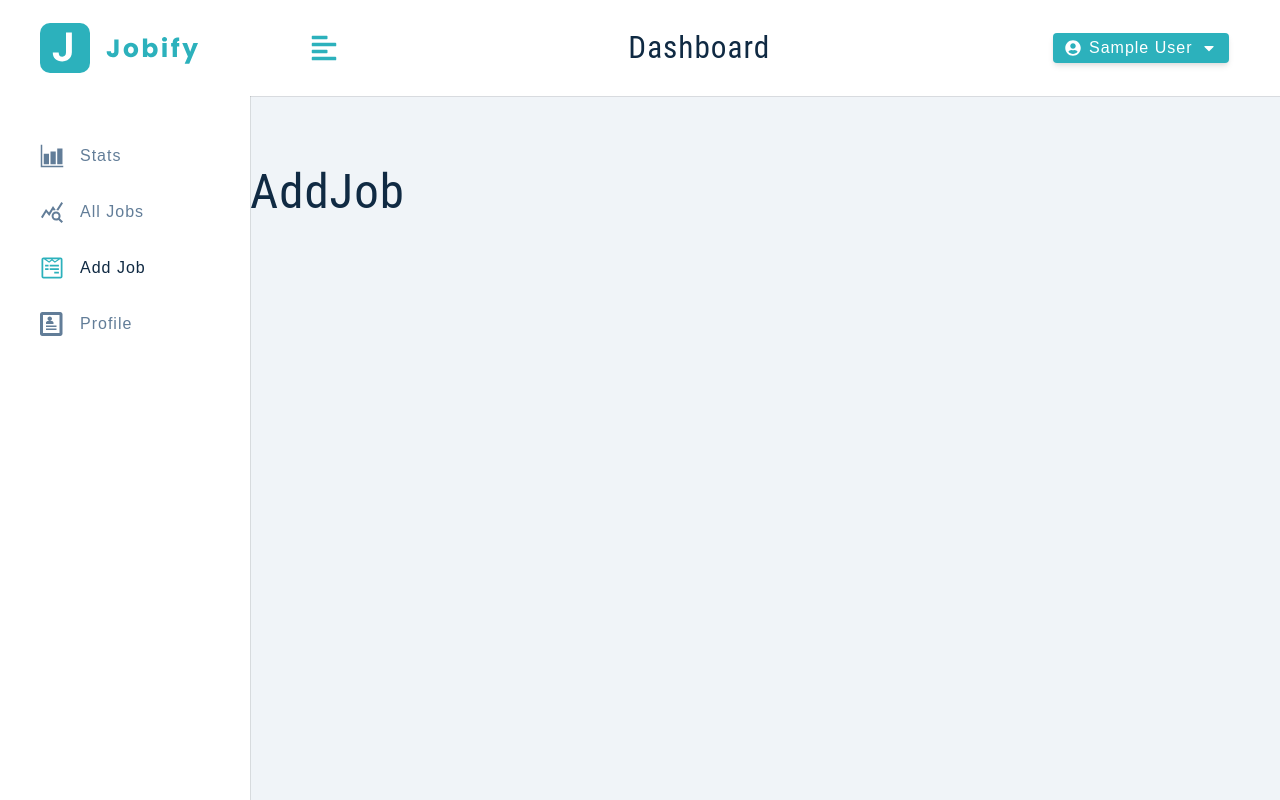
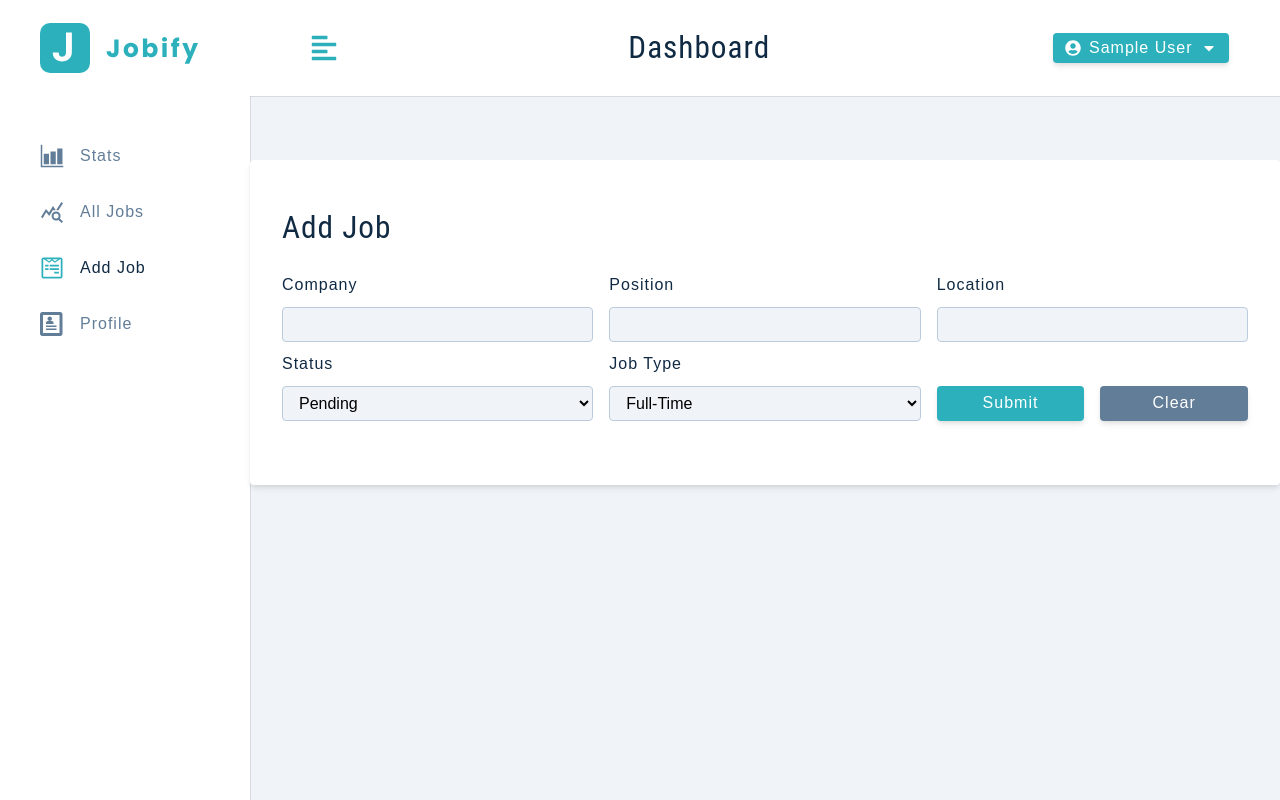
Before and after one commit to DarrelASandbox/jobify, a React (Create React App) app in the folder client/: page /add-job in a window 1280 px wide. Built offline with nearby package versions, Linux system fonts and the light colour scheme; sample sign-in values are in the browser's storage.

Commit message:
Setup Add Job page for Frontend; handleChange, clearValues & Create Job functions. There is an issue with backend error handling not showing on screen.

```diff
--- /dev/null
+++ b/client/src/components/FormRowSelect.js
@@ -0,0 +1,25 @@
+const FormRowSelect = ({ labelText, name, value, handleChange, list }) => {
+  return (
+    <div className='form-row'>
+      <label htmlFor='jobType' className='form-label'>
+        {labelText || name}
+      </label>
+      <select
+        name={name}
+        value={value}
+        className='form-select'
+        onChange={handleChange}
+      >
+        {list.map((itemValue, index) => {
+          return (
+            <option key={index} value={itemValue}>
+              {itemValue}
+            </option>
+          );
+        })}
+      </select>
+    </div>
+  );
+};
+
+export default FormRowSelect;
--- a/client/src/components/index.js
+++ b/client/src/components/index.js
@@ -1,8 +1,17 @@
 import Alert from './Alert';
 import BigSidebar from './BigSidebar';
 import FormRow from './FormRow';
+import FormRowSelect from './FormRowSelect';
 import Logo from './Logo';
 import Navbar from './Navbar';
 import SmallSidebar from './SmallSidebar';
 
-export { Logo, FormRow, Alert, Navbar, SmallSidebar, BigSidebar };
+export {
+  Logo,
+  FormRow,
+  Alert,
+  Navbar,
+  SmallSidebar,
+  BigSidebar,
+  FormRowSelect,
+};
--- a/client/src/context/actions.js
+++ b/client/src/context/actions.js
@@ -19,3 +19,10 @@
 export const UPDATE_USER_BEGIN = 'UPDATE_USER_BEGIN';
 export const UPDATE_USER_SUCCESS = 'UPDATE_USER_SUCCESS';
 export const UPDATE_USER_ERROR = 'UPDATE_USER_ERROR';
+
+export const HANDLE_CHANGE = 'HANDLE_CHANGE';
+export const CLEAR_VALUES = 'CLEAR_VALUES';
+
+export const CREATE_JOB_BEGIN = 'CREATE_JOB_BEGIN';
+export const CREATE_JOB_SUCCESS = 'CREATE_JOB_SUCCESS';
+export const CREATE_JOB_ERROR = 'CREATE_JOB_ERROR';
--- a/client/src/context/appContext.js
+++ b/client/src/context/appContext.js
@@ -2,7 +2,12 @@
 import React, { useContext, useReducer } from 'react';
 import {
   CLEAR_ALERT,
+  CLEAR_VALUES,
+  CREATE_JOB_BEGIN,
+  CREATE_JOB_ERROR,
+  CREATE_JOB_SUCCESS,
   DISPLAY_ALERT,
+  HANDLE_CHANGE,
   LOGIN_USER_BEGIN,
   LOGIN_USER_ERROR,
   LOGIN_USER_SUCCESS,
@@ -32,8 +37,16 @@
   user: user ? JSON.parse(user) : null,
   token: token,
   userLocation: location || '',
+  showSidebar: false,
+  isEditing: false,
+  editJobId: '',
+  company: '',
+  position: '',
   jobLocation: location || '',
-  showSidebar: false,
+  jobTypeOptions: ['Full-Time', 'Part-Time', 'Remote', 'Internship'],
+  jobType: 'Full-Time',
+  statusOptions: ['Interview', 'Declined', 'Pending'],
+  status: 'Pending',
 };
 
 const AppContext = React.createContext();
@@ -179,6 +192,37 @@
     clearAlert();
   };
 
+  const handleChange = ({ name, value }) => {
+    dispatch({ type: HANDLE_CHANGE, payload: { name, value } });
+  };
+
+  const clearValues = () => dispatch({ type: CLEAR_VALUES });
+
+  const createJob = async () => {
+    dispatch({ type: CREATE_JOB_BEGIN });
+
+    try {
+      const { position, company, jobLocation, jobType, status } = state;
+      await authFetch.post('/jobs', {
+        position,
+        company,
+        jobLocation,
+        jobType,
+        status,
+      });
+
+      dispatch({ type: CREATE_JOB_SUCCESS });
+      dispatch({ type: CLEAR_VALUES });
+    } catch (error) {
+      if (error.response.status === 401)
+        return dispatch({
+          type: CREATE_JOB_ERROR,
+          payload: { msg: error.response.data.msg },
+        });
+    }
+    clearAlert();
+  };
+
   return (
     <AppContext.Provider
       value={{
@@ -190,6 +234,9 @@
         toggleSidebar,
         logoutUser,
         updateUser,
+        handleChange,
+        clearValues,
+        createJob,
       }}
     >
       {children}
--- a/client/src/context/reducer.js
+++ b/client/src/context/reducer.js
@@ -1,9 +1,15 @@
 import {
   CLEAR_ALERT,
+  CLEAR_VALUES,
+  CREATE_JOB_BEGIN,
+  CREATE_JOB_ERROR,
+  CREATE_JOB_SUCCESS,
   DISPLAY_ALERT,
+  HANDLE_CHANGE,
   LOGIN_USER_BEGIN,
   LOGIN_USER_ERROR,
   LOGIN_USER_SUCCESS,
+  LOGOUT_USER,
   REGISTER_USER_BEGIN,
   REGISTER_USER_ERROR,
   REGISTER_USER_SUCCESS,
@@ -11,12 +17,10 @@
   SETUP_USER_ERROR,
   SETUP_USER_SUCCESS,
   TOGGLE_SIDEBAR,
-  LOGOUT_USER,
   UPDATE_USER_BEGIN,
   UPDATE_USER_ERROR,
   UPDATE_USER_SUCCESS,
 } from './actions';
-
 import { initialState } from './appContext';
 
 const reducer = (state, action) => {
@@ -169,6 +173,52 @@
     };
   }
 
+  if (action.type === HANDLE_CHANGE) {
+    return {
+      ...state,
+      [action.payload.name]: action.payload.value,
+    };
+  }
+
+  if (action.type === CLEAR_VALUES) {
+    const initialState = {
+      isEditing: false,
+      editJobId: '',
+      company: '',
+      position: '',
+      jobLocation: state.userLocation,
+      jobType: 'Full-Time',
+      status: 'Pending',
+    };
+    return {
+      ...state,
+      ...initialState,
+    };
+  }
+
+  if (action.type === CREATE_JOB_BEGIN) {
+    return { ...state, isLoading: true };
+  }
+  if (action.type === CREATE_JOB_SUCCESS) {
+    return {
+      ...state,
+      isLoading: false,
+      showAlert: true,
+      alertType: 'success',
+      alertText: 'New job is created.',
+    };
+  }
+  if (action.type === CREATE_JOB_ERROR) {
+    console.log('me:', action);
+    return {
+      ...state,
+      isLoading: false,
+      showAlert: true,
+      alertType: 'danger',
+      alertText: action.payload.msg,
+    };
+  }
+
   throw new Error(`no such action : $ {action.type}`);
 };
 
--- a/client/src/pages/dashboard/AddJob.js
+++ b/client/src/pages/dashboard/AddJob.js
@@ -1,5 +1,107 @@
+import Wrapper from '../../assets/wrappers/DashboardFormPage';
+import { Alert, FormRow, FormRowSelect } from '../../components';
+import { useAppContext } from '../../context/appContext';
+
 const AddJob = () => {
-  return <h1>AddJob</h1>;
+  const {
+    isLoading,
+    isEditing,
+    showAlert,
+    displayAlert,
+    position,
+    company,
+    jobLocation,
+    jobType,
+    jobTypeOptions,
+    status,
+    statusOptions,
+    handleChange,
+    clearValues,
+    createJob,
+  } = useAppContext();
+
+  const handleSubmit = (e) => {
+    e.preventDefault();
+    // if (!position || !company || !jobLocation) {
+    //   displayAlert();
+    //   return;
+    // }
+    if (isEditing) {
+      return;
+    }
+    createJob();
+  };
+
+  const handleJobInput = (e) => {
+    const name = e.target.name;
+    const value = e.target.value;
+    handleChange({ name, value });
+  };
+
+  return (
+    <Wrapper>
+      <form className='form'>
+        <h3>{isEditing ? 'edit job' : 'add job'}</h3>
+
+        {showAlert && <Alert />}
+
+        <div className='form-center'>
+          <FormRow
+            type='text'
+            name='company'
+            value={company}
+            handleChange={handleJobInput}
+          />
+          <FormRow
+            type='text'
+            name='position'
+            value={position}
+            handleChange={handleJobInput}
+          />
+          <FormRow
+            type='text'
+            labelText='Location'
+            name='jobLocation'
+            value={jobLocation}
+            handleChange={handleJobInput}
+          />
+
+          <FormRowSelect
+            name='status'
+            value={status}
+            handleChange={handleJobInput}
+            list={statusOptions}
+          />
+          <FormRowSelect
+            name='jobType'
+            labelText='job type'
+            value={jobType}
+            handleChange={handleJobInput}
+            list={jobTypeOptions}
+          />
+
+          <div className='btn-container'>
+            <button
+              type='submit'
+              className='btn btn-block submit-btn'
+              onClick={handleSubmit}
+              disabled={isLoading}
+            >
+              Submit
+            </button>
+
+            <button
+              type='button'
+              className='btn btn-btn-block clear-btn'
+              onClick={clearValues}
+            >
+              Clear
+            </button>
+          </div>
+        </div>
+      </form>
+    </Wrapper>
+  );
 };
 
 export default AddJob;
--- a/package.json
+++ b/package.json
@@ -17,9 +17,9 @@
     "validator": "^13.7.0"
   },
   "scripts": {
-    "dev": "npx nodemon server.js --ignore client",
+    "server": "npx nodemon server.js --ignore client",
     "client": "npm start --prefix client",
-    "start": "concurrently --kill-others-on-fail \"npm run dev\" \"npm run client\""
+    "start": "concurrently --kill-others-on-fail \"npm run server\" \"npm run client\""
   },
   "keywords": [],
   "author": "",
```
Also changed, not shown: 2 other files (tests, documents, lock files or other folders).
